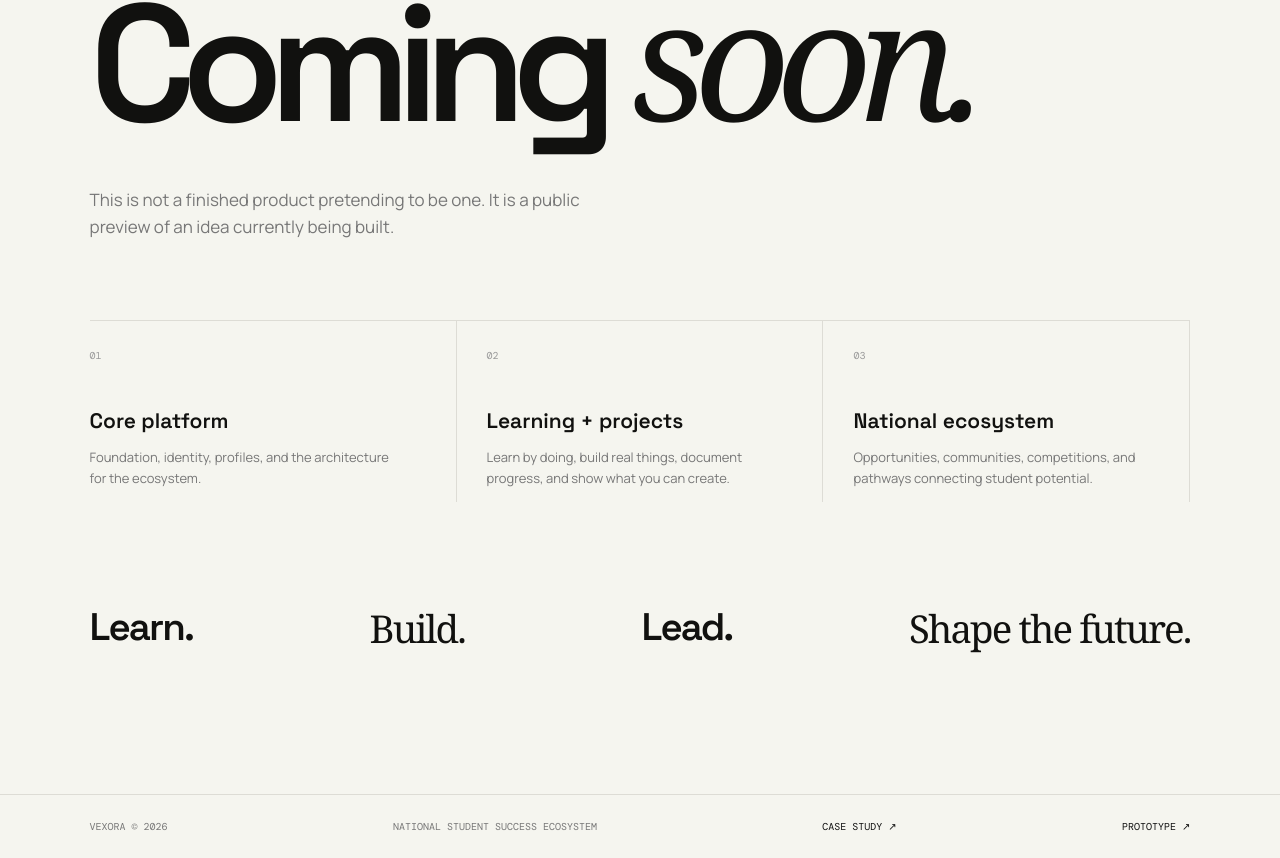
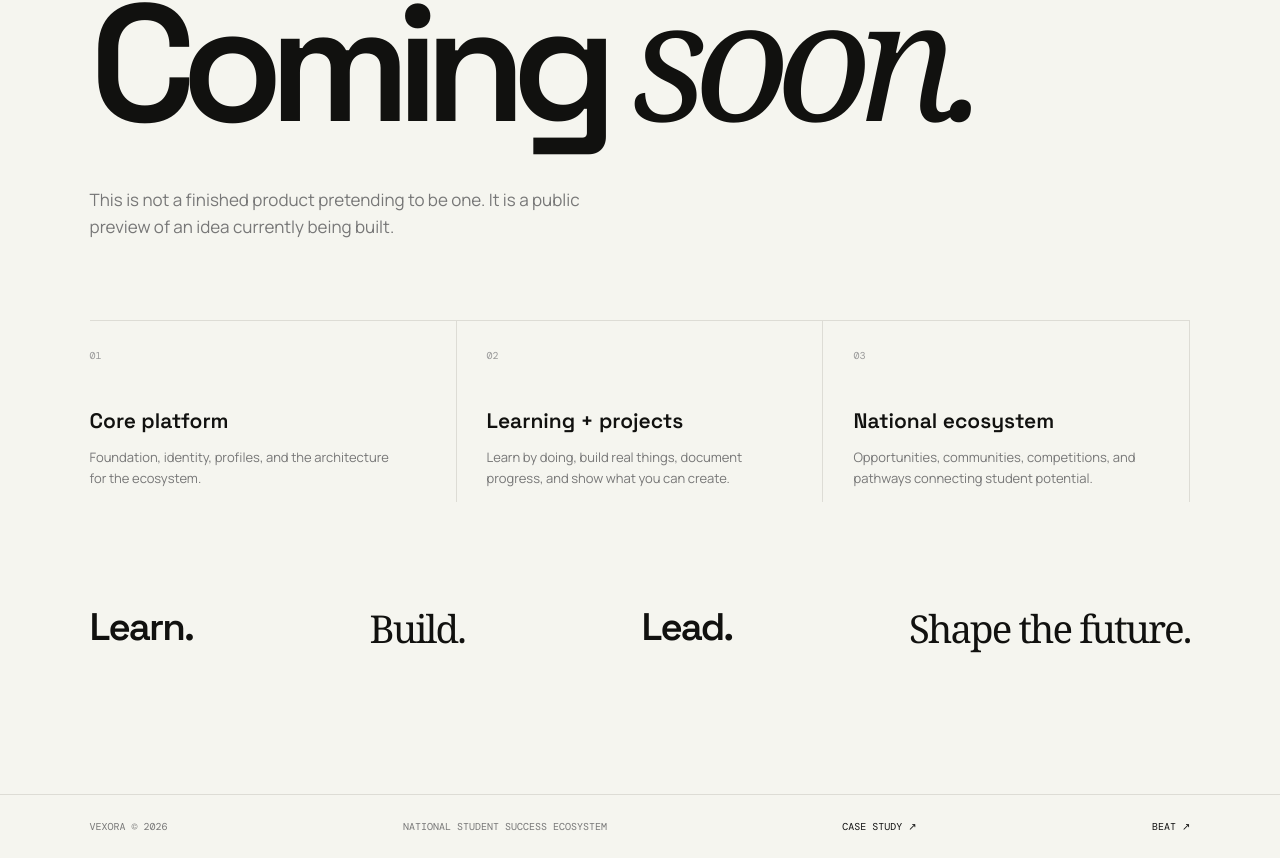
Before and after one commit to Thiviyan001/vexora-platform, a Next.js app: page / in a window 1280 px wide. Shown: the part 4012-4870 px from the top of the page. Built offline with nearby package versions, Linux system fonts and the light colour scheme.

Commit message:
feat: link homepage directly to BEAT

```diff
--- a/app/page.tsx
+++ b/app/page.tsx
@@ -94,7 +94,7 @@ export default function Home() {
       </section>
 
       <footer className="footer"><span>VEXORA © 2026</span><span>National Student Success Ecosystem</span><Link href="/case-study">Case study ↗</Link>
-        <Link href="/prototype">Prototype ↗</Link></footer>
+        <Link href="/beat">BEAT ↗</Link></footer>
     </main>
   );
 }
```
